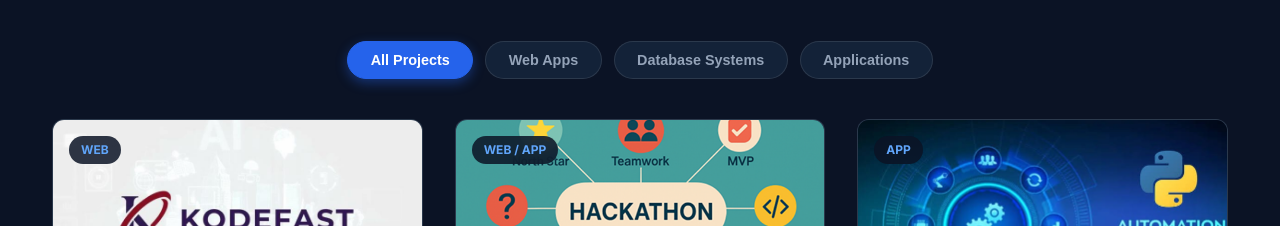
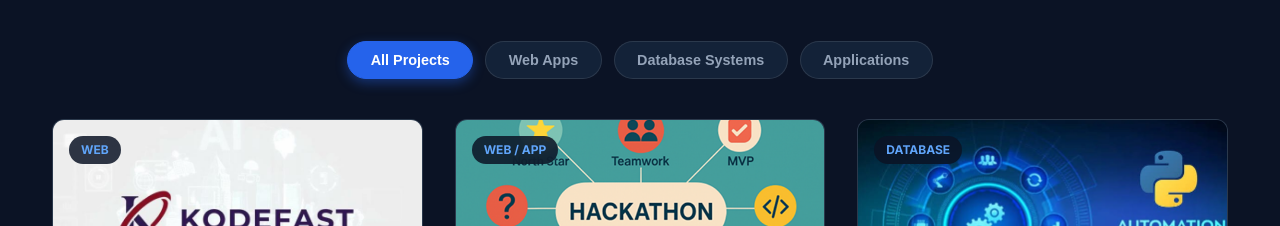
Before and after one commit to jagadeesh014/vuratajagadeeshportfolio, a React (Vite) app: page / in a window 1280 px wide. Shown: the part 3020-3246 px from the top of the page. Built offline with nearby package versions, Linux system fonts and the light colour scheme.

Commit message:
Update PDF Automation project category to database

```diff
--- a/src/App.jsx
+++ b/src/App.jsx
@@ -213,7 +213,7 @@ export default function App() {
     {
       id: 3,
       title: 'PDF Automation & Data Processing',
-      category: 'app',
+      category: 'database',
       image: '/project_automation.jpg',
       description: 'Python automation solution for PDF data extraction, Regex-based parsing, validation, and transformation.',
       fullDescription: 'Python-based automation application developed to extract and process structured data from PDF documents while reducing repetitive manual processing tasks.',      highlights: [
```
